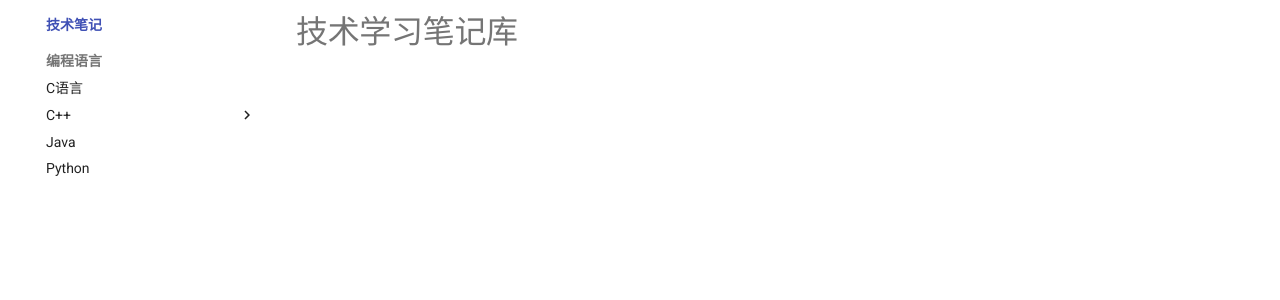
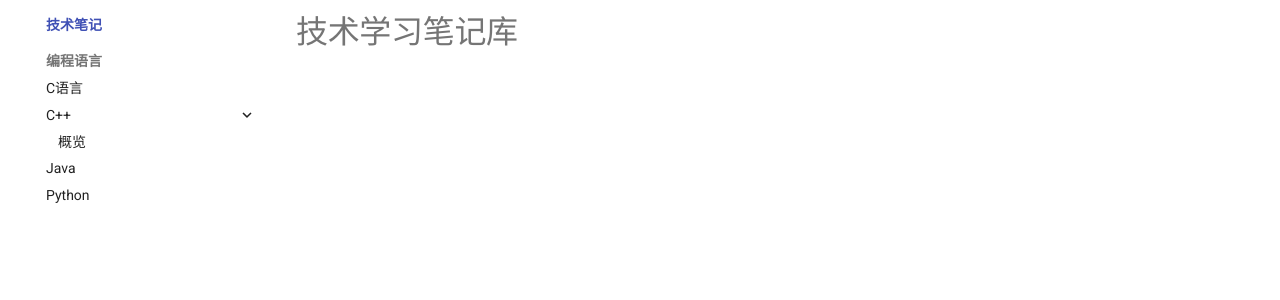
Before and after one commit to TPDCRN/TPDCRN.github.io, an MkDocs documentation site: the page built from docs/technology/index.md, in a window 1280 px wide. Shown: the part 135-435 px from the top of the page. Built offline with MkDocs 1.6.1 and Material for MkDocs 9.7.7, drawn with Linux system fonts in a browser that asks for light colours.

Commit message:
Update mkdocs.yml with navigation.expand feature
Added navigation.expand feature to the theme.

```diff
--- a/mkdocs.yml
+++ b/mkdocs.yml
@@ -25,7 +25,8 @@ theme:
   features:
     - navigation.tabs              # 顶部大分类导航
     - navigation.sections          # 侧边栏分组显示
-    - navigation.indexes           # 【核心】开启目录索引功能
+    - navigation.expand            # 强制默认展开所有子目录，不再需要手动点箭头
+    - navigation.indexes           # 开启目录索引功能
     - navigation.top               # 回到顶部按钮
     - search.suggest               # 搜索自动建议
     - content.code.copy            # 代码框右上角显示复制按钮
```
